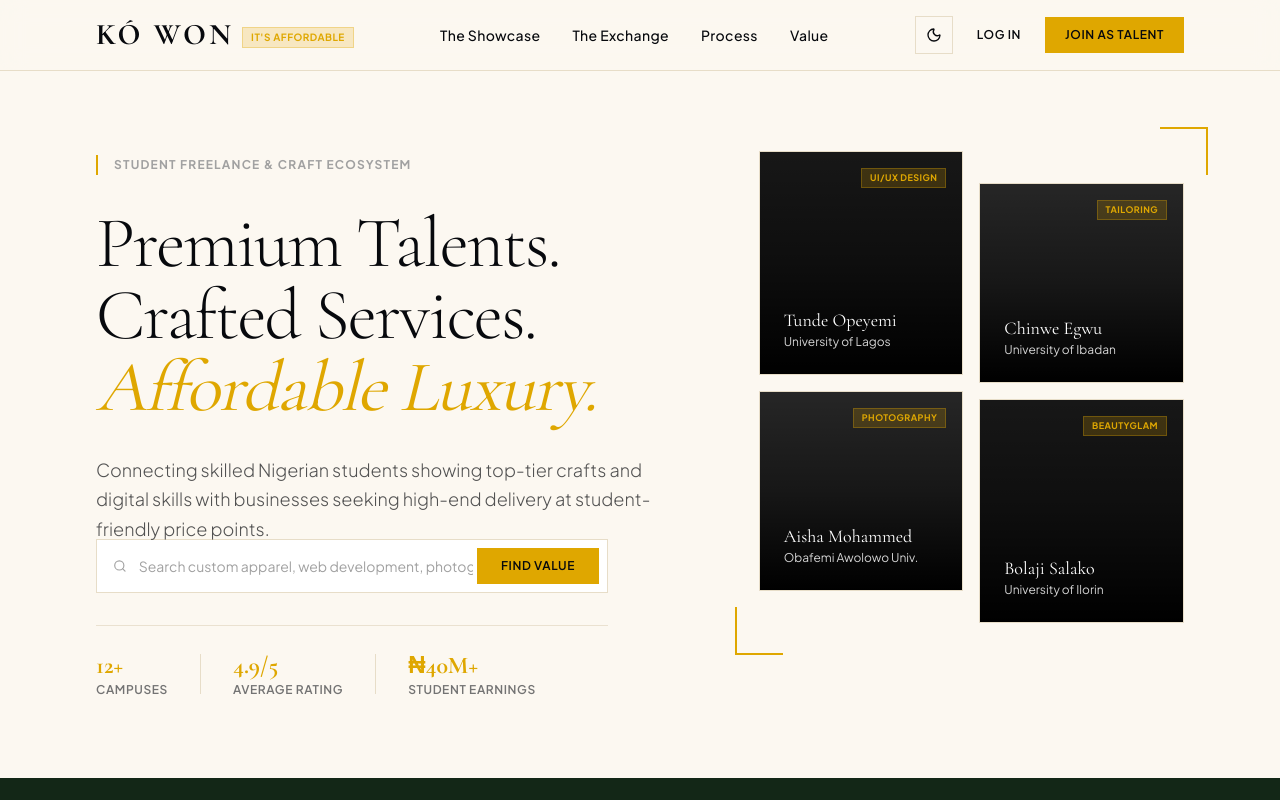
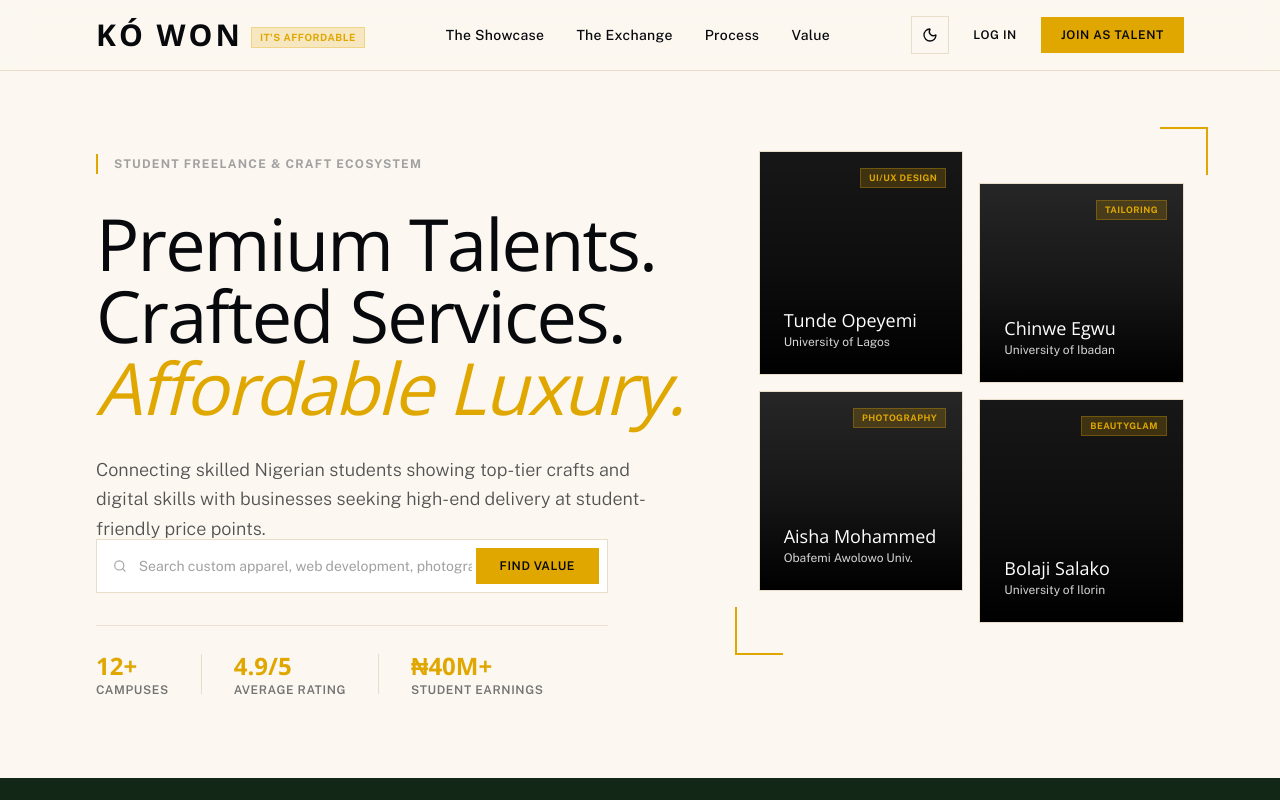
Before and after one commit to Engr-Samson-Beloved/kowon, a Next.js app: page / in a window 1280 px wide. Shown: the top 800 px of the page. Built offline with nearby package versions, Linux system fonts and the light colour scheme.

Commit message:
style: Incorporate Open Sans & Public Sans fintech typography

```diff
--- a/app/globals.css
+++ b/app/globals.css
@@ -55,8 +55,8 @@
   --color-input: var(--input);
   --color-ring: var(--ring);
 
-  --font-serif: var(--font-cormorant), Georgia, serif;
-  --font-sans: var(--font-jakarta), sans-serif;
+  --font-serif: var(--font-open-sans), sans-serif;
+  --font-sans: var(--font-public-sans), sans-serif;
 
   --radius-sm: 0px;
   --radius-md: 0px;
--- a/app/layout.tsx
+++ b/app/layout.tsx
@@ -1,16 +1,15 @@
 import type { Metadata } from "next";
-import { Cormorant_Garamond, Plus_Jakarta_Sans } from "next/font/google";
+import { Open_Sans, Public_Sans } from "next/font/google";
 import "./globals.css";
 
-const cormorant = Cormorant_Garamond({
-  variable: "--font-cormorant",
+const openSans = Open_Sans({
+  variable: "--font-open-sans",
   subsets: ["latin"],
-  weight: ["300", "400", "500", "600", "700"],
-  style: ["normal", "italic"],
+  weight: ["300", "400", "500", "600", "700", "800"],
 });
 
-const jakarta = Plus_Jakarta_Sans({
-  variable: "--font-jakarta",
+const publicSans = Public_Sans({
+  variable: "--font-public-sans",
   subsets: ["latin"],
   weight: ["300", "400", "500", "600", "700", "800"],
 });
@@ -28,7 +27,7 @@ export default function RootLayout({
   return (
     <html
       lang="en"
-      className={`${cormorant.variable} ${jakarta.variable} h-full antialiased`}
+      className={`${openSans.variable} ${publicSans.variable} h-full antialiased`}
     >
       <body className="min-h-full flex flex-col bg-background text-foreground font-sans">
         {children}
```
